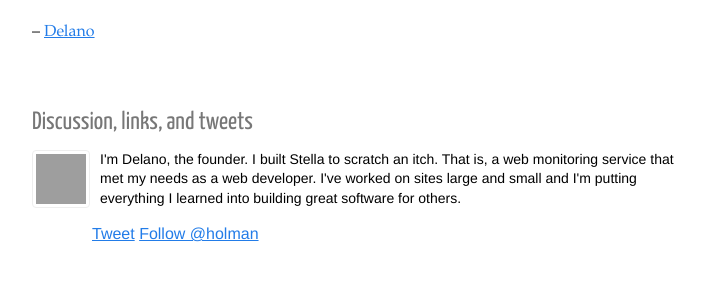
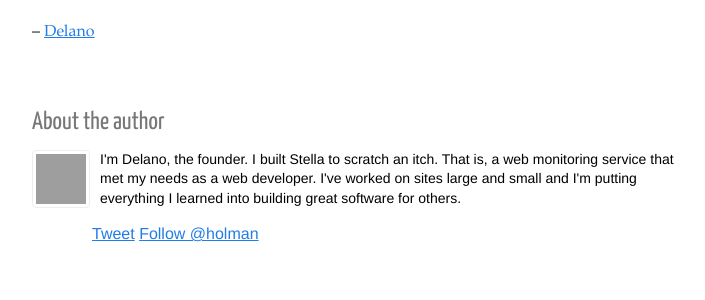
Before and after one commit to stella/stella.github.com, a Jekyll site: the page built from _posts/2013-01-02-welcome-to-the-year-1900.md, in a window 1280 px wide and 900 px high, scrolled down 1623 px, cut to the strip 563-863 px from the top of the window. Shown: the whole strip, without its empty margins (108-813 px from the left). Built offline with Jekyll 4.4.1, drawn with Linux system fonts in a browser that asks for light colours; nearby versions of some CDN libraries; Markdown is read by kramdown in place of the engine named in the settings; comment, search, counter and statistics services are not loaded; grey boxes are pictures that could not be loaded.

Commit message:
About the author

```diff
--- a/_layouts/post.html
+++ b/_layouts/post.html
@@ -14,7 +14,7 @@ layout: layout
   {{ content }}
 
   <section class="meta">
-    <h3>Discussion, links, and tweets</h3>
+    <h3>About the author</h3>
     <section class="copy">
       <a href="https://twitter.com/holman">
         <img src="http://gravatar.com/avatar/0e45dff2b43b696b191a831eba08ceec?s=142" height="50" width="50" />
```
